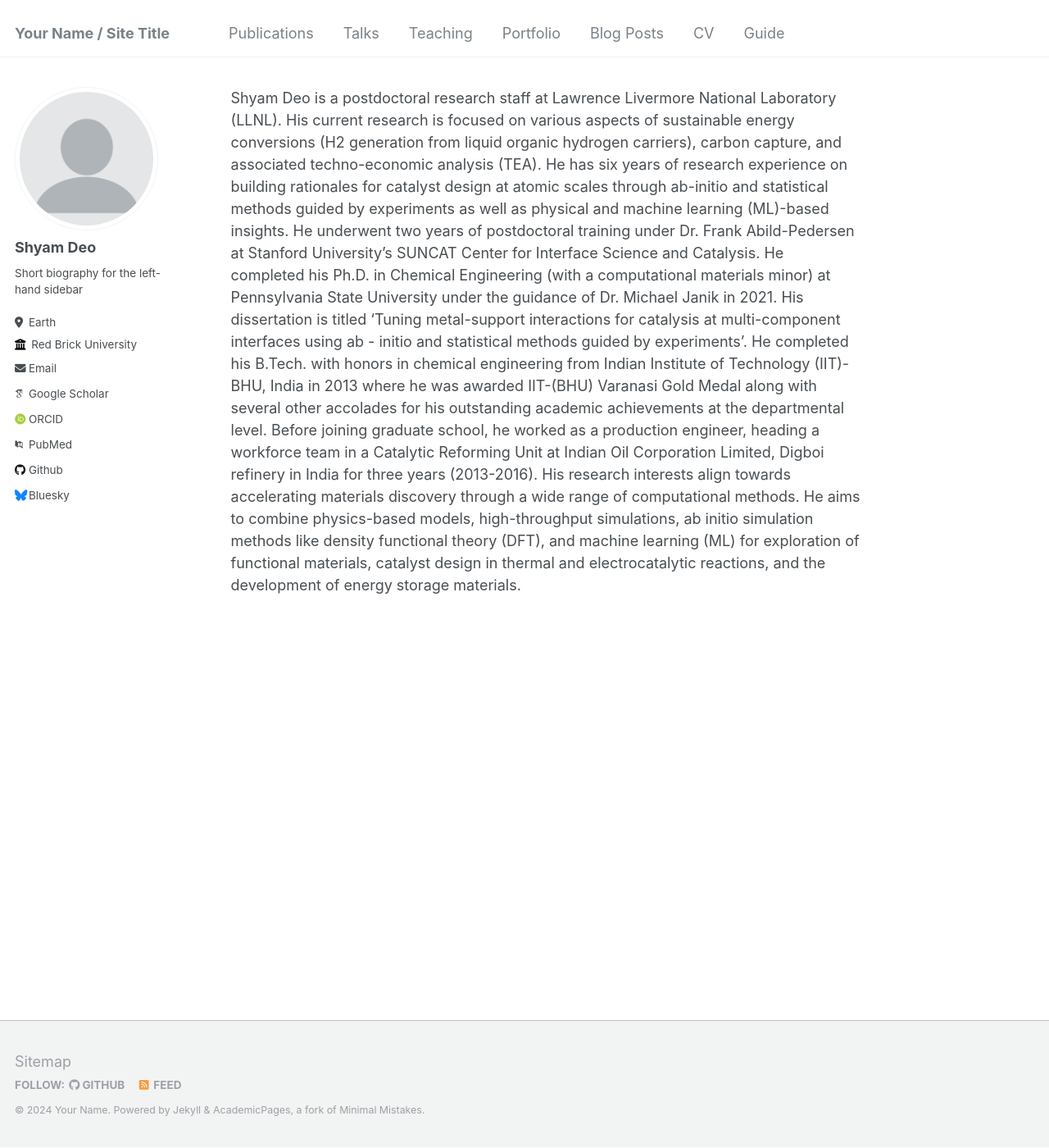
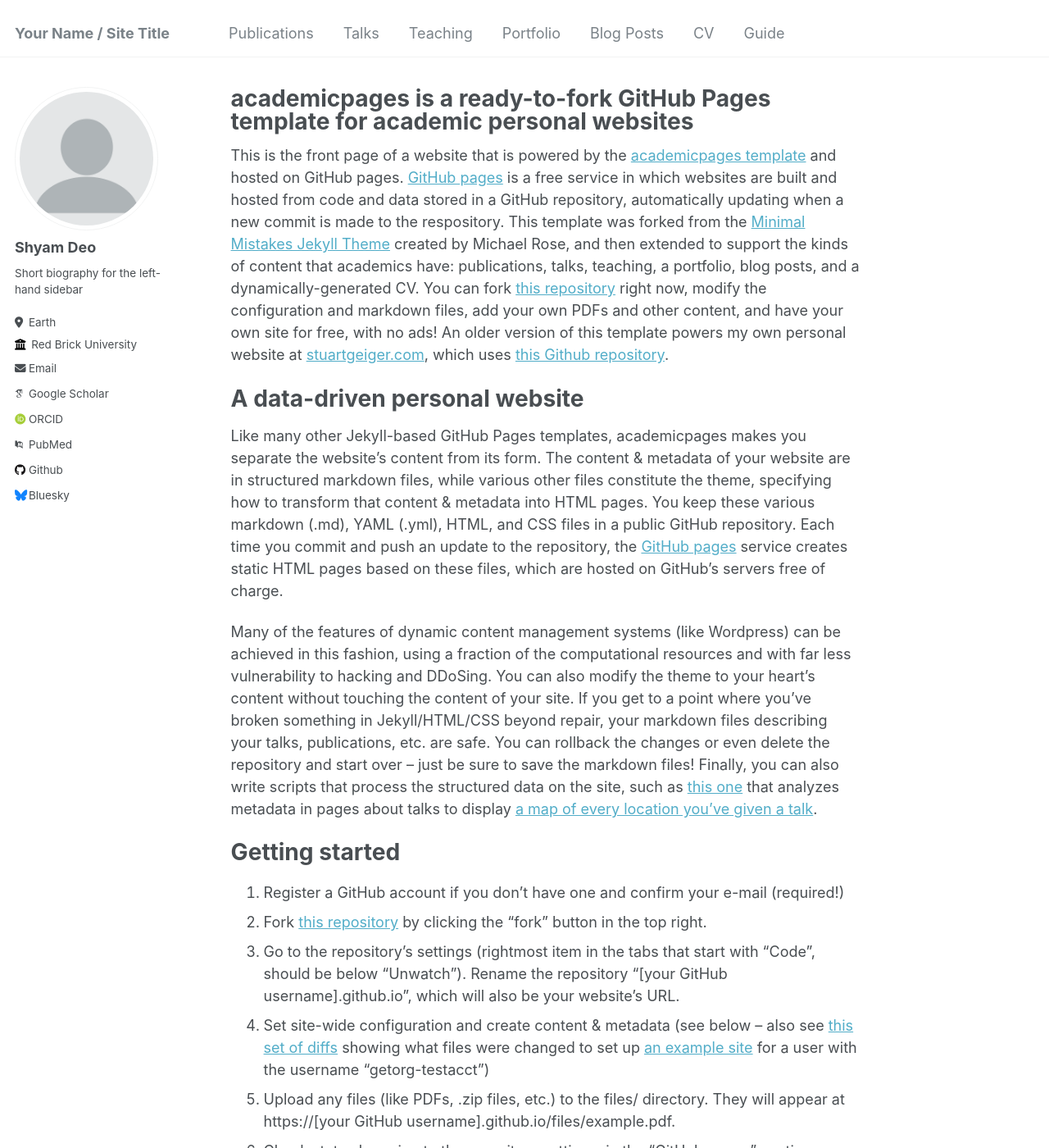
Before and after one commit to Shyamdeokr/Shyamdeokr.github.io, a Jekyll site: the page built from _pages/about.md, in a window 1280 px wide and 1400 px high. Shown: the whole window at 82% size. Built offline with Jekyll 4.4.1, drawn with Linux system fonts in a browser that asks for light colours; some web fonts are replaced; our own code applies the rules of GitHub Pages for plain Markdown files; some of the changed text lies outside the part shown.

Commit message:
Update about.md

```diff
--- a/_pages/about.md
+++ b/_pages/about.md
@@ -1,19 +1,49 @@
-Shyam Deo is a postdoctoral research staff at Lawrence Livermore National Laboratory (LLNL). His
-current research is focused on various aspects of sustainable energy conversions (H2 generation from liquid
-organic hydrogen carriers), carbon capture, and associated techno-economic analysis (TEA). He has six
-years of research experience on building rationales for catalyst design at atomic scales through ab-initio
-and statistical methods guided by experiments as well as physical and machine learning (ML)-based
-insights. He underwent two years of postdoctoral training under Dr. Frank Abild-Pedersen at Stanford
-University’s SUNCAT Center for Interface Science and Catalysis. He completed his Ph.D. in Chemical
-Engineering (with a computational materials minor) at Pennsylvania State University under the guidance
-of Dr. Michael Janik in 2021. His dissertation is titled ‘Tuning metal-support interactions for catalysis at
-multi-component interfaces using ab - initio and statistical methods guided by experiments’. He completed
-his B.Tech. with honors in chemical engineering from Indian Institute of Technology (IIT)-BHU, India in
-2013 where he was awarded IIT-(BHU) Varanasi Gold Medal along with several other accolades for his
-outstanding academic achievements at the departmental level. Before joining graduate school, he worked
-as a production engineer, heading a workforce team in a Catalytic Reforming Unit at Indian Oil Corporation
-Limited, Digboi refinery in India for three years (2013-2016). His research interests align towards
-accelerating materials discovery through a wide range of computational methods. He aims to combine
-physics-based models, high-throughput simulations, ab initio simulation methods like density functional
-theory (DFT), and machine learning (ML) for exploration of functional materials, catalyst design in thermal
-and electrocatalytic reactions, and the development of energy storage materials.
+---
+permalink: /
+title: "academicpages is a ready-to-fork GitHub Pages template for academic personal websites"
+author_profile: true
+redirect_from:
+  - /about/
+  - /about.html
+---
+
+This is the front page of a website that is powered by the [academicpages template](https://github.com/academicpages/academicpages.github.io) and hosted on GitHub pages. [GitHub pages](https://pages.github.com) is a free service in which websites are built and hosted from code and data stored in a GitHub repository, automatically updating when a new commit is made to the respository. This template was forked from the [Minimal Mistakes Jekyll Theme](https://mmistakes.github.io/minimal-mistakes/) created by Michael Rose, and then extended to support the kinds of content that academics have: publications, talks, teaching, a portfolio, blog posts, and a dynamically-generated CV. You can fork [this repository](https://github.com/academicpages/academicpages.github.io) right now, modify the configuration and markdown files, add your own PDFs and other content, and have your own site for free, with no ads! An older version of this template powers my own personal website at [stuartgeiger.com](http://stuartgeiger.com), which uses [this Github repository](https://github.com/staeiou/staeiou.github.io).
+
+A data-driven personal website
+======
+Like many other Jekyll-based GitHub Pages templates, academicpages makes you separate the website's content from its form. The content & metadata of your website are in structured markdown files, while various other files constitute the theme, specifying how to transform that content & metadata into HTML pages. You keep these various markdown (.md), YAML (.yml), HTML, and CSS files in a public GitHub repository. Each time you commit and push an update to the repository, the [GitHub pages](https://pages.github.com/) service creates static HTML pages based on these files, which are hosted on GitHub's servers free of charge.
+
+Many of the features of dynamic content management systems (like Wordpress) can be achieved in this fashion, using a fraction of the computational resources and with far less vulnerability to hacking and DDoSing. You can also modify the theme to your heart's content without touching the content of your site. If you get to a point where you've broken something in Jekyll/HTML/CSS beyond repair, your markdown files describing your talks, publications, etc. are safe. You can rollback the changes or even delete the repository and start over -- just be sure to save the markdown files! Finally, you can also write scripts that process the structured data on the site, such as [this one](https://github.com/academicpages/academicpages.github.io/blob/master/talkmap.ipynb) that analyzes metadata in pages about talks to display [a map of every location you've given a talk](https://academicpages.github.io/talkmap.html).
+
+Getting started
+======
+1. Register a GitHub account if you don't have one and confirm your e-mail (required!)
+1. Fork [this repository](https://github.com/academicpages/academicpages.github.io) by clicking the "fork" button in the top right.
+1. Go to the repository's settings (rightmost item in the tabs that start with "Code", should be below "Unwatch"). Rename the repository "[your GitHub username].github.io", which will also be your website's URL.
+1. Set site-wide configuration and create content & metadata (see below -- also see [this set of diffs](http://archive.is/3TPas) showing what files were changed to set up [an example site](https://getorg-testacct.github.io) for a user with the username "getorg-testacct")
+1. Upload any files (like PDFs, .zip files, etc.) to the files/ directory. They will appear at https://[your GitHub username].github.io/files/example.pdf.
+1. Check status by going to the repository settings, in the "GitHub pages" section
+
+Site-wide configuration
+------
+The main configuration file for the site is in the base directory in [_config.yml](https://github.com/academicpages/academicpages.github.io/blob/master/_config.yml), which defines the content in the sidebars and other site-wide features. You will need to replace the default variables with ones about yourself and your site's github repository. The configuration file for the top menu is in [_data/navigation.yml](https://github.com/academicpages/academicpages.github.io/blob/master/_data/navigation.yml). For example, if you don't have a portfolio or blog posts, you can remove those items from that navigation.yml file to remove them from the header.
+
+Create content & metadata
+------
+For site content, there is one markdown file for each type of content, which are stored in directories like _publications, _talks, _posts, _teaching, or _pages. For example, each talk is a markdown file in the [_talks directory](https://github.com/academicpages/academicpages.github.io/tree/master/_talks). At the top of each markdown file is structured data in YAML about the talk, which the theme will parse to do lots of cool stuff. The same structured data about a talk is used to generate the list of talks on the [Talks page](https://academicpages.github.io/talks), each [individual page](https://academicpages.github.io/talks/2012-03-01-talk-1) for specific talks, the talks section for the [CV page](https://academicpages.github.io/cv), and the [map of places you've given a talk](https://academicpages.github.io/talkmap.html) (if you run this [python file](https://github.com/academicpages/academicpages.github.io/blob/master/talkmap.py) or [Jupyter notebook](https://github.com/academicpages/academicpages.github.io/blob/master/talkmap.ipynb), which creates the HTML for the map based on the contents of the _talks directory).
+
+**Markdown generator**
+
+I have also created [a set of Jupyter notebooks](https://github.com/academicpages/academicpages.github.io/tree/master/markdown_generator
+) that converts a CSV containing structured data about talks or presentations into individual markdown files that will be properly formatted for the academicpages template. The sample CSVs in that directory are the ones I used to create my own personal website at stuartgeiger.com. My usual workflow is that I keep a spreadsheet of my publications and talks, then run the code in these notebooks to generate the markdown files, then commit and push them to the GitHub repository.
+
+How to edit your site's GitHub repository
+------
+Many people use a git client to create files on their local computer and then push them to GitHub's servers. If you are not familiar with git, you can directly edit these configuration and markdown files directly in the github.com interface. Navigate to a file (like [this one](https://github.com/academicpages/academicpages.github.io/blob/master/_talks/2012-03-01-talk-1.md) and click the pencil icon in the top right of the content preview (to the right of the "Raw | Blame | History" buttons). You can delete a file by clicking the trashcan icon to the right of the pencil icon. You can also create new files or upload files by navigating to a directory and clicking the "Create new file" or "Upload files" buttons.
+
+Example: editing a markdown file for a talk
+![Editing a markdown file for a talk](/images/editing-talk.png)
+
+For more info
+------
+More info about configuring academicpages can be found in [the guide](https://academicpages.github.io/markdown/). The [guides for the Minimal Mistakes theme](https://mmistakes.github.io/minimal-mistakes/docs/configuration/) (which this theme was forked from) might also be helpful.
```
